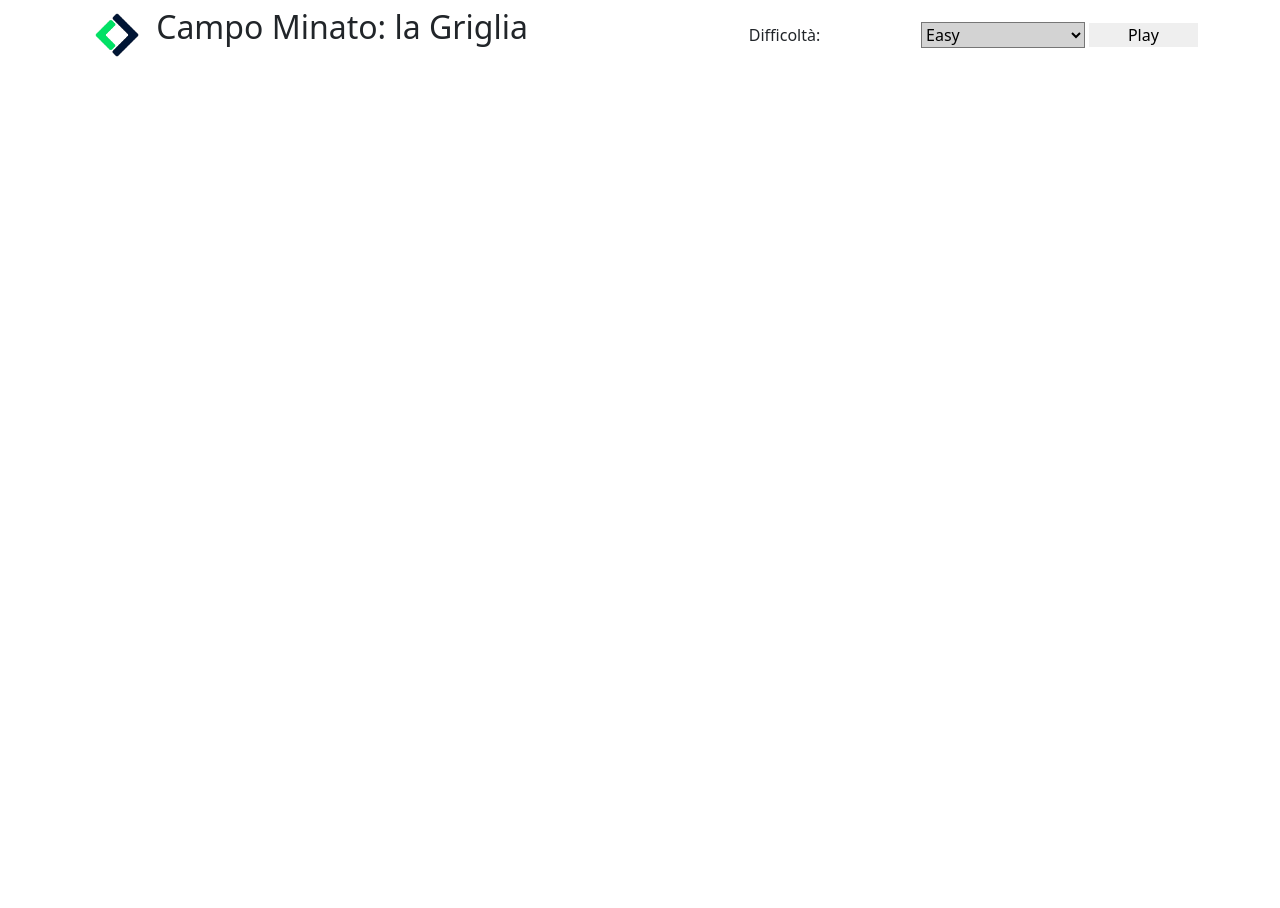
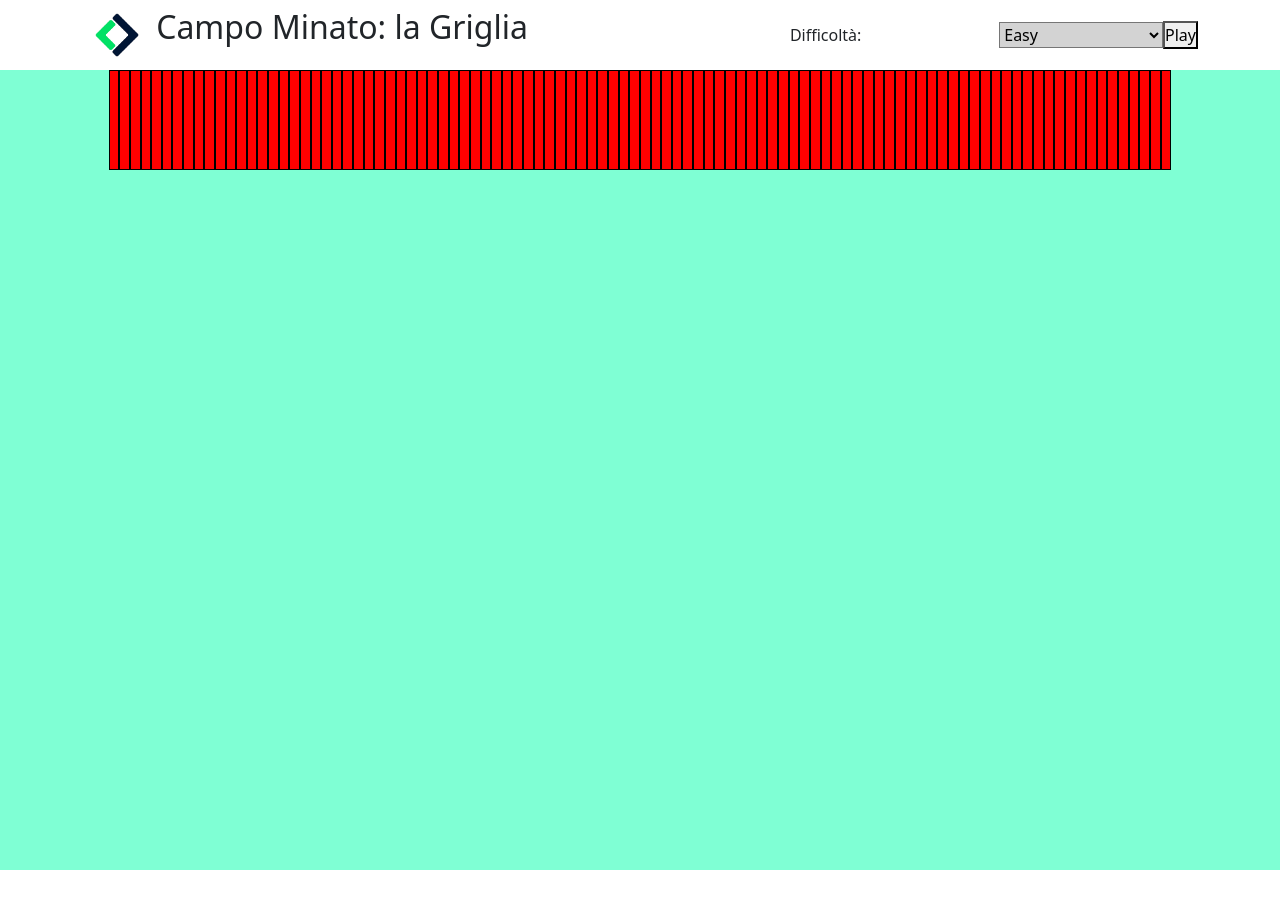
Before and after one commit to nadiaf85/js-campominato-grid, a plain HTML site: page index.html in a window 1280 px wide. Both pictures are taken after a click on the button "Play". After the commit the page ends 870 px from the top, so only its background shows below. Drawn offline with nearby package versions, Linux system fonts and the light colour scheme.

Commit message:
easy funziona

```diff
--- a/index.html
+++ b/index.html
@@ -20,7 +20,7 @@
 
             <div class="col d-flex justify-content-end align-items-center">
                 <span>Difficoltà:</span>
-                <select class="mx-1" id="scelta">
+                <select class="seleziona" id="scelta">
                     <option value="1">Easy</option>
                     <option value="2">Medium</option>
                     <option value="3">Hard</option>
@@ -32,7 +32,7 @@
 </header>
 
 <main>
-    <div class="container">
+    <div class="container2">
         <div class="row">
             <div class="col-10 d-flex justify-content-center align-items-center" id="blocco-quadrati"></div>
         </div>
--- a/myscript.js
+++ b/myscript.js
@@ -16,15 +16,15 @@ bottone.addEventListener('click', function(){
     let livello = document.getElementById('scelta').value;
     let bloccoQuadrati = document.getElementById('blocco-quadrati');
     bloccoQuadrati.innerHTML='';
-    if(livello == "easy"){
+    if(livello == "1"){
         for(let i=0; i<100; i++){
             bloccoQuadrati.innerHTML += '<div class="box"></div>';
     }
-    }else if (livello == "medium"){
+    }else if (livello == "2"){
         for(let k=0; k<81; k++){
             bloccoQuadrati.innerHTML += '<div class="box2"></div>';
     }
-    }else if(livello == "hard"){
+    }else if(livello == "3"){
         for(let j=0; j<49; j++){
             bloccoQuadrati.innerHTML += '<div class="box3"></div>';
         }
--- a/style.css
+++ b/style.css
@@ -4,9 +4,11 @@
     padding: 0;
 }
 
-.container{
+main{
     width: 100%;
     height: 800px;
+    background-color: aquamarine;
+
 }
 
 .ms_logo img{
@@ -22,7 +24,7 @@
     background-color: lightgray;
 }
 
-#play{
+#btn{
     width: 20%;
     border-radius: 8px solid lightgray;
     border: lightgray;
@@ -30,7 +32,13 @@
 
 .box{
     width: calc(100% / 10);
-    height: 70px;
+    height: 100px;
     background-color: red;
-    border: 2px solid black;
+    border: 1px solid black;
 }
+
+#griglia{
+    width: 60%;
+    margin: 0 auto;
+
+}
```
